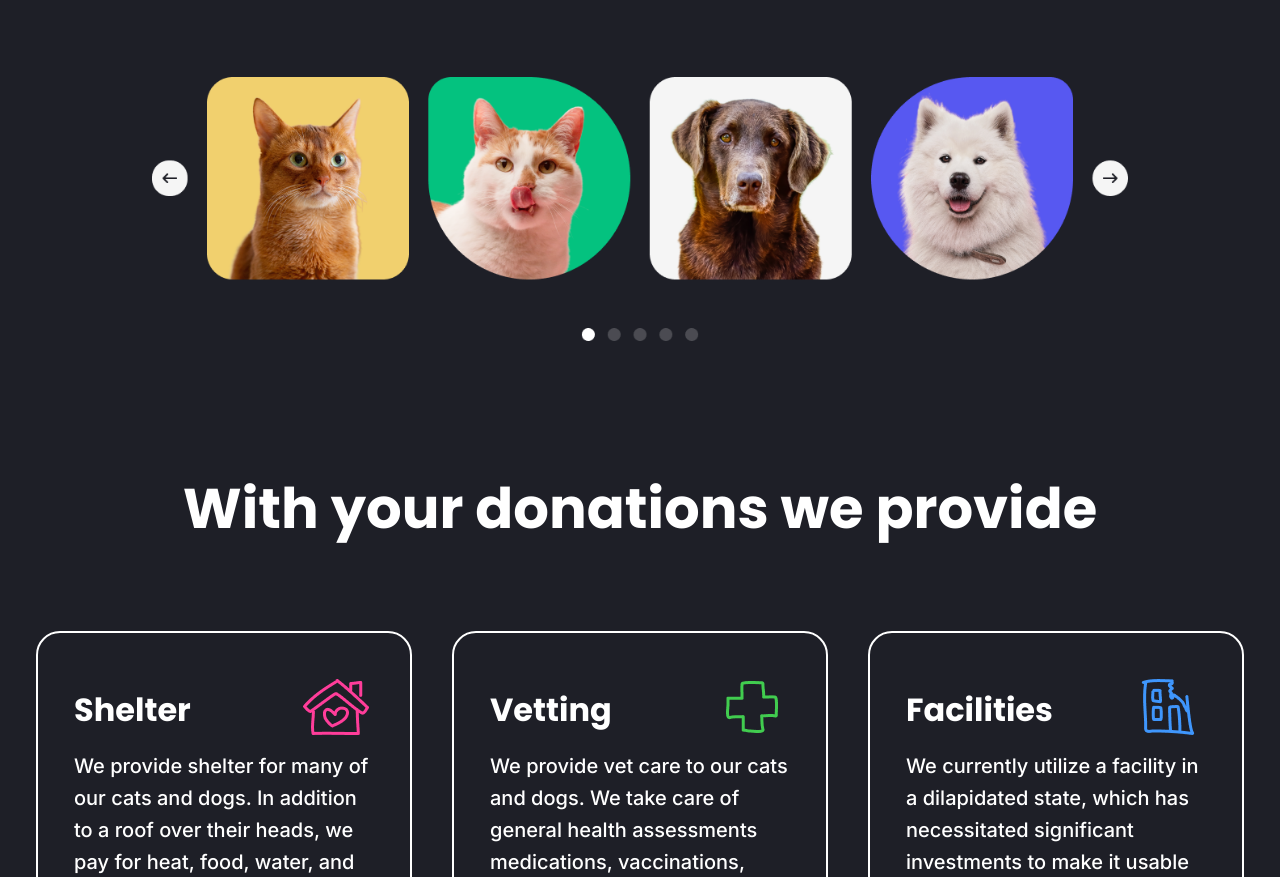
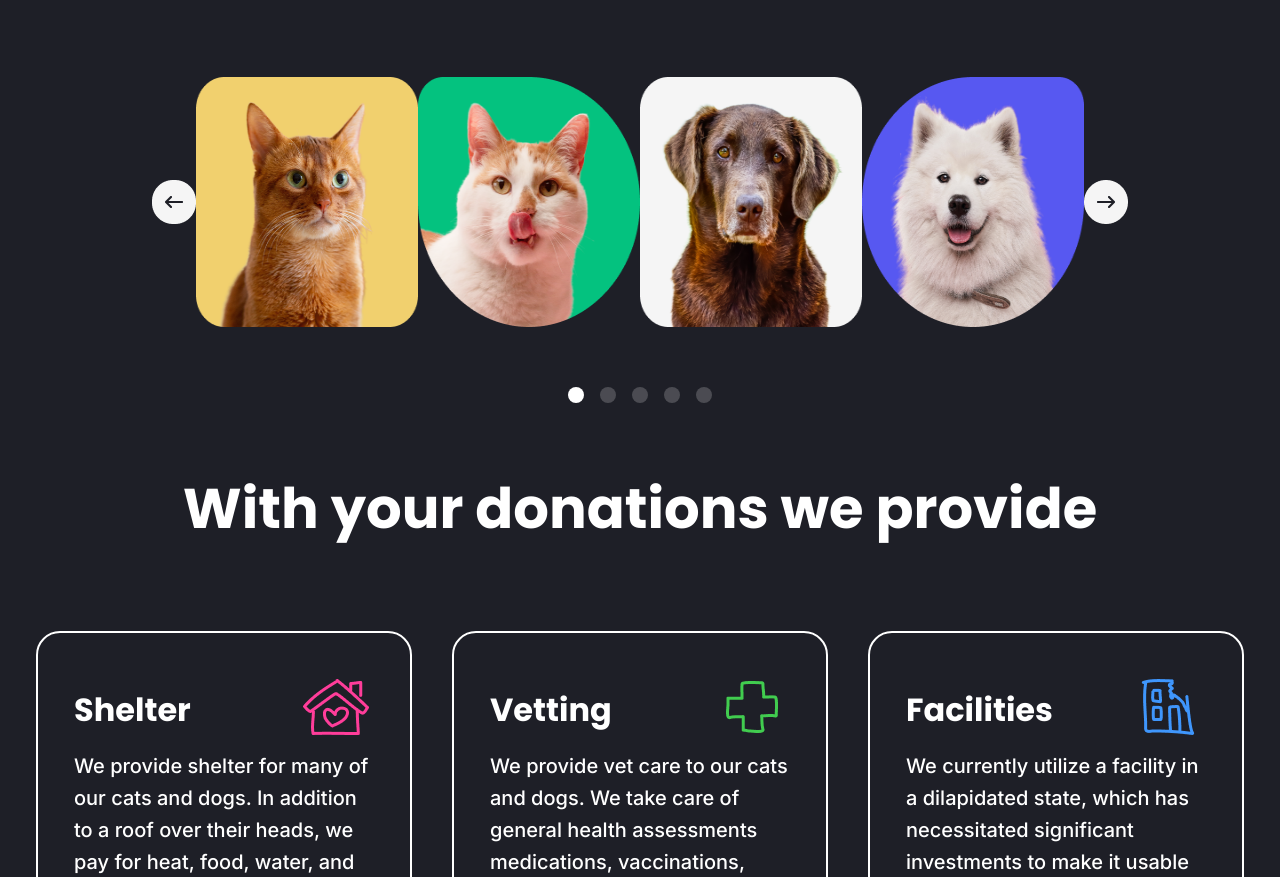
Before and after one commit to camilakataa/rescue-center-challenge, a plain HTML site: page index.html in a window 1280 px wide. Shown: the part 1671-2548 px from the top of the page. Drawn offline with Linux system fonts and the light colour scheme.

Commit message:
added the carousel

```diff
--- a/index.html
+++ b/index.html
@@ -318,7 +318,75 @@
           </div>
         </div>
         <div class="sliders">
-          <img src="./src/assets/images/carousel.png" alt="carousel" />
+          <div class="sliders-carousel">
+            <img id="arrowLeft" src="./src/assets/images/Arrow_Left.png" alt="arrow left" />
+            <ul class="carousel">
+              <li class="carousel-item">
+                <img
+                  class="img-carousel"
+                  src="./src/assets/images/bob.png"
+                  alt="Bob"
+                />
+              </li>
+              <li class="carousel-item">
+                <img
+                  class="img-carousel"
+                  src="./src/assets/images/clorinde.png"
+                  alt="Clorinde"
+                />
+              </li>
+              <li class="carousel-item">
+                <img
+                  class="img-carousel"
+                  src="./src/assets/images/roney.png"
+                  alt="Roney"
+                />
+              </li>
+              <li class="carousel-item">
+                <img
+                  class="img-carousel"
+                  src="./src/assets/images/flocks.png"
+                  alt="Flocks"
+                />
+              </li>
+              <li class="carousel-item">
+                <img
+                  class="img-carousel"
+                  src="./src/assets/images/mary.png"
+                  alt="Mary"
+                />
+              </li>
+              <li class="carousel-item">
+                <img
+                  class="img-carousel"
+                  src="./src/assets/images/robs.png"
+                  alt="Robs"
+                />
+              </li>
+              <li class="carousel-item">
+                <img
+                  class="img-carousel"
+                  src="./src/assets/images/matt.png"
+                  alt="Matt"
+                />
+              </li>
+              <li class="carousel-item">
+                <img
+                  class="img-carousel"
+                  src="./src/assets/images/aristotle.png"
+                  alt="Aristotle"
+                />
+              </li>
+            </ul>
+            <img id="arrowRight" src="./src/assets/images/arrow_Right.png" alt="arrow right" />
+          </div>
+          <div class="dots">
+            <div class="dot dot-checked"></div>
+            <div class="dot"></div>
+            <div class="dot"></div>
+            <div class="dot"></div>
+            <div class="dot"></div>
+          </div>
         </div>
       </section>
       <section class="provider">
--- a/src/cs/style.css
+++ b/src/cs/style.css
@@ -674,3 +674,60 @@ footer {
 button:hover {
     cursor: pointer;
 }
+
+.sliders {
+    display: flex;
+    flex-direction: column;
+    justify-content: flex-start;
+    align-items: center;
+}
+
+.sliders-carousel {
+    display: flex;
+}
+
+#arrowLeft, #arrowRight {
+    height: 44px;
+    width: 44px;
+    margin-top: 103px;
+    cursor: pointer;
+}
+
+.carousel {
+    display: grid;
+    grid-auto-flow: column;
+    grid-auto-columns: calc((100% / 4));
+    overflow: hidden;
+    margin-bottom: 60px;
+}
+.carousel-item {
+    display: flex;
+    justify-content: center;
+    align-items: center;
+}
+
+.img-carousel {
+    width: 250px;
+    height: 250px;
+}
+
+.dots {
+    height: 16px;
+    width: 144px;
+    display: flex;
+    gap: 16px;
+}
+
+.dot {
+    height: 16px;
+    width: 16px;
+    background-color: var(--transparent-min);
+    border-radius: 50%;
+}
+
+
+.dot-checked {
+    height: 16px;
+    width: 16px;
+    background-color: var(--white);
+}
--- a/src/js/main.js
+++ b/src/js/main.js
@@ -150,3 +150,40 @@ let nameAdoptionValidation = () => {
         setErrorAdopt(1);
     }
 }
+
+const arrowLeft = document.getElementById('arrowLeft');
+const arrowRight = document.getElementById('arrowRight');
+const carousel = document.querySelector('.carousel');
+const firstPetWidth = carousel.querySelector('.carousel-item').offsetWidth;
+const dots = document.querySelectorAll('.dot');
+let i = 0;
+
+arrowRight.addEventListener('click', () => {
+    carousel.scrollLeft += firstPetWidth;
+    nextDot();
+})
+
+arrowLeft.addEventListener('click', () => {
+    carousel.scrollLeft -= firstPetWidth;
+    previousDot();
+})
+
+function nextDot() {
+    if (i < dots.length - 1) {
+        dots[i].classList.remove('dot-checked');
+        dots[i+1].classList.add('dot-checked');
+        i++;
+    } else {
+        return;
+    }
+}
+
+function previousDot() {
+    if (i > 0) {
+        dots[i].classList.remove('dot-checked');
+        dots[i-1].classList.add('dot-checked');
+        i--;
+    } else {
+        return;
+    }
+}
```
Also changed, not shown: src/assets/images/carousel.png (deleted).
